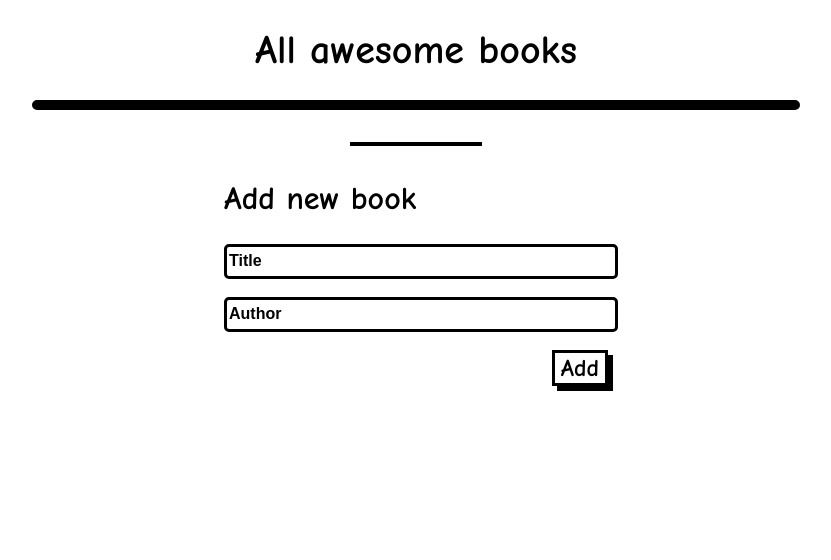
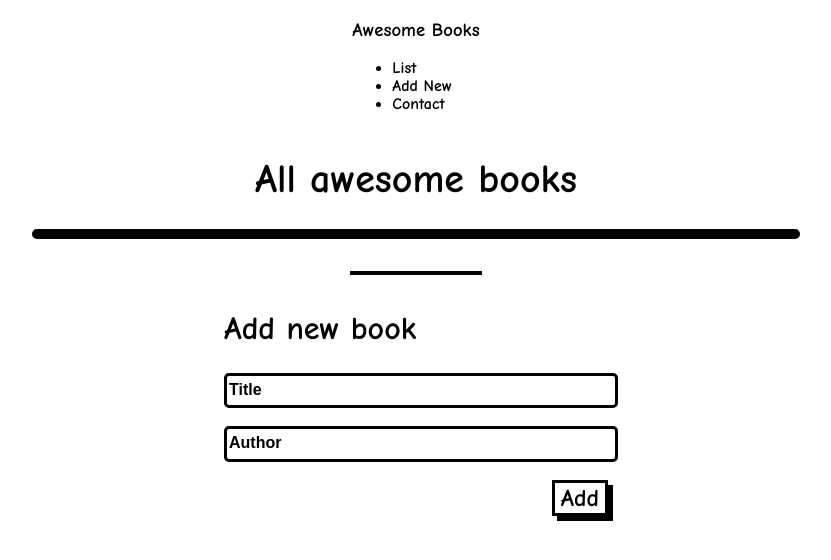
Before and after one commit to denscholar/BookListApp-Microverse-Project, a website: page index.html in a window 1280 px wide. Shown: the whole page, without its empty margins (224-1055 px from the left). Drawn offline with Linux system fonts and the light colour scheme.

Commit message:
Navigation

```diff
--- a/index.html
+++ b/index.html
@@ -9,6 +9,21 @@
   </head>
 
   <body>
+    <header>
+      <nav class="bav-bar">
+        <div class="log">
+          <h3>Awesome Books</h3>
+
+        </div>
+        <div class="nav-link">
+          <ul>
+            <li>List</li>
+            <li>Add New</li>
+            <li>Contact</li>
+          </ul>
+        </div>
+      </nav>
+    </header>
     <h1>All awesome books</h1>
     <table class="table">
       <tbody class="book-container"></tbody>
```
